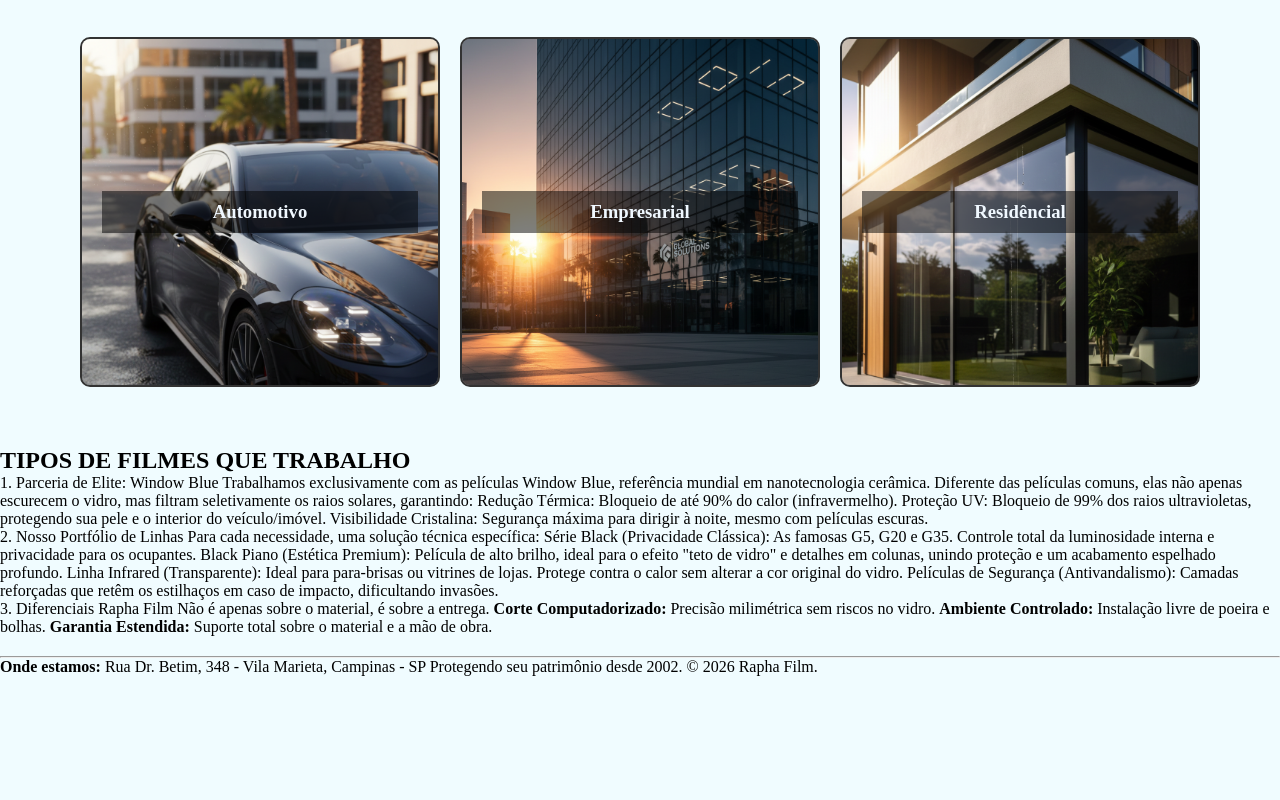
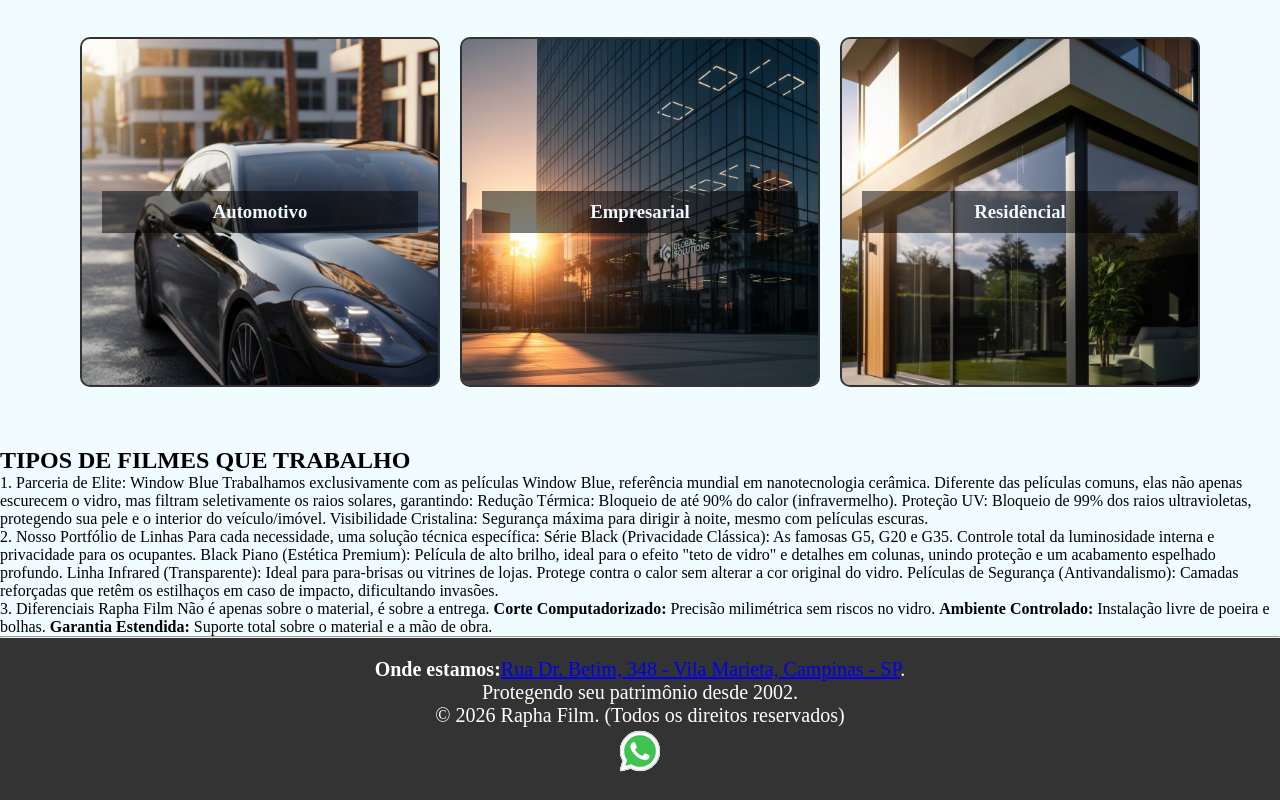
Before and after one commit to AngeloDomingues/Projeto-Insulfilm., a plain HTML site: page index.html in a window 1280 px wide. Shown: the part 517-1317 px from the top of the page. Before the commit the page ends 1193 px from the top, so only its background shows below. Drawn offline with Linux system fonts and the light colour scheme.

Commit message:
Implementação do rodapé com contatos e organização estrutural das seções

```diff
--- a/index.html
+++ b/index.html
@@ -1,5 +1,6 @@
 <!DOCTYPE html>
 <html lang="pt-BR">
+
 <head>
     <meta charset="UTF-8">
     <meta name="viewport" content="width=device-width, initial-scale=1.0">
@@ -7,7 +8,11 @@
     <title>RAPHA FILM</title>
     <link rel="icon" type="image/png" href="img/favicon.png">
     <link rel="stylesheet" href="style.css">
-
+    <link rel="preconnect" href="https://fonts.googleapis.com">
+    <link rel="preconnect" href="https://fonts.gstatic.com" crossorigin>
+    <link
+        href="https://fonts.googleapis.com/css2?family=Inter:ital,opsz,wght@0,14..32,100..900;1,14..32,100..900&display=swap"
+        rel="stylesheet">
 </head>
 
 <body>
@@ -27,10 +32,15 @@
         <section id="Sobre" class="quem_sou_eu">
             <div class="imagem_rapha"><img src="img/Rapha.png" alt="Imagem do Raphael"></div>
             <div class="apresentacao">Raphael Fernando: 22 anos de Tradição em Películas <br>
-Fundada por Raphael Fernando de Almeida, a Rapha Film é referência em Campinas quando o assunto é proteção solar e privacidade. Com sede própria na Rua Dr. Betim, 348, unimos a tradição de quem começou em 2002 com as tecnologias mais modernas do mercado de Insulfilm. Qualidade que você vê, proteção que você sente.</div>
+                Fundada por Raphael Fernando de Almeida, a Rapha Film é referência em Campinas quando o assunto é
+                proteção solar e privacidade. Com sede própria na Rua Dr. Betim, 348, unimos a tradição de quem começou
+                em 2002 com as tecnologias mais modernas do mercado de Insulfilm. Qualidade que você vê, proteção que
+                você sente.</div>
         </section>
 
-        <section id="Servicos"> <h2>Nossos Serviços</h2> <div class="cards-container">
+        <section id="Servicos">
+            <h2>Nossos Serviços</h2>
+            <div class="cards-container">
                 <article class="servico-item flip-card">
                     <div class="flip-card-inner">
                         <div class="card-front">
@@ -39,7 +49,8 @@ Fundada por Raphael Fernando de Almeida, a Rapha Film é referência em Campinas
                         </div>
                         <div class="card-back">
                             <h3>Proteção e Conforto</h3>
-                        <p> Proteção contra raios UV e calor excessivo. Garanta segurança, privacidade e valorize seu veículo com películas de alta performance. </p>
+                            <p> Proteção contra raios UV e calor excessivo. Garanta segurança, privacidade e valorize
+                                seu veículo com películas de alta performance. </p>
                             <a href="#contato">Saiba Mais</a>
                         </div>
                     </div>
@@ -53,7 +64,8 @@ Fundada por Raphael Fernando de Almeida, a Rapha Film é referência em Campinas
                         </div>
                         <div class="card-back">
                             <h3>Produtividade e Segurança</h3>
-                        <p>Aumente a produtividade, segurança e privacidade de seu negócio. Reduza ofuscamento e valorize sua fachada comercial</p>
+                            <p>Aumente a produtividade, segurança e privacidade de seu negócio. Reduza ofuscamento e
+                                valorize sua fachada comercial</p>
                             <a href="#contato">Saiba Mais</a>
                         </div>
                     </div>
@@ -67,7 +79,8 @@ Fundada por Raphael Fernando de Almeida, a Rapha Film é referência em Campinas
                         </div>
                         <div class="card-back">
                             <h3>Conforto e Econômia</h3>
-                        <p>Conforto térmico, privacidade e economia de energia. Proteja móveis do desbotamento e transforme ambientes com elegância.</p>
+                            <p>Conforto térmico, privacidade e economia de energia. Proteja móveis do desbotamento e
+                                transforme ambientes com elegância.</p>
                             <a href="#contato">Saiba Mais</a>
                         </div>
                     </div>
@@ -78,24 +91,31 @@ Fundada por Raphael Fernando de Almeida, a Rapha Film é referência em Campinas
         <section id="galeria" class="tipos-filmes">
             <h2>TIPOS DE FILMES QUE TRABALHO</h2>
             <p>1. Parceria de Elite: Window Blue
-                Trabalhamos exclusivamente com as películas Window Blue, referência mundial em nanotecnologia cerâmica. Diferente das películas comuns, elas não apenas escurecem o vidro, mas filtram seletivamente os raios solares, garantindo:
+                Trabalhamos exclusivamente com as películas Window Blue, referência mundial em nanotecnologia cerâmica.
+                Diferente das películas comuns, elas não apenas escurecem o vidro, mas filtram seletivamente os raios
+                solares, garantindo:
 
                 Redução Térmica: Bloqueio de até 90% do calor (infravermelho).
 
-                Proteção UV: Bloqueio de 99% dos raios ultravioletas, protegendo sua pele e o interior do veículo/imóvel.
+                Proteção UV: Bloqueio de 99% dos raios ultravioletas, protegendo sua pele e o interior do
+                veículo/imóvel.
 
                 Visibilidade Cristalina: Segurança máxima para dirigir à noite, mesmo com películas escuras.
                 <br>
                 2. Nosso Portfólio de Linhas
                 Para cada necessidade, uma solução técnica específica:
 
-                Série Black (Privacidade Clássica): As famosas G5, G20 e G35. Controle total da luminosidade interna e privacidade para os ocupantes.
+                Série Black (Privacidade Clássica): As famosas G5, G20 e G35. Controle total da luminosidade interna e
+                privacidade para os ocupantes.
 
-                Black Piano (Estética Premium): Película de alto brilho, ideal para o efeito "teto de vidro" e detalhes em colunas, unindo proteção e um acabamento espelhado profundo.
+                Black Piano (Estética Premium): Película de alto brilho, ideal para o efeito "teto de vidro" e detalhes
+                em colunas, unindo proteção e um acabamento espelhado profundo.
 
-                Linha Infrared (Transparente): Ideal para para-brisas ou vitrines de lojas. Protege contra o calor sem alterar a cor original do vidro.
+                Linha Infrared (Transparente): Ideal para para-brisas ou vitrines de lojas. Protege contra o calor sem
+                alterar a cor original do vidro.
 
-                Películas de Segurança (Antivandalismo): Camadas reforçadas que retêm os estilhaços em caso de impacto, dificultando invasões.
+                Películas de Segurança (Antivandalismo): Camadas reforçadas que retêm os estilhaços em caso de impacto,
+                dificultando invasões.
                 <br>
                 3. Diferenciais Rapha Film
                 Não é apenas sobre o material, é sobre a entrega.
@@ -104,16 +124,25 @@ Fundada por Raphael Fernando de Almeida, a Rapha Film é referência em Campinas
 
                 <strong>Ambiente Controlado:</strong> Instalação livre de poeira e bolhas.
 
-<strong>Garantia Estendida:</strong> Suporte total sobre o material e a mão de obra. </p>
+                <strong>Garantia Estendida:</strong> Suporte total sobre o material e a mão de obra.
+            </p>
         </section>
 
     </main>
 
+    <hr>
+    <footer class="rodape">
 
-    <footer class="rodape">
-        <hr>
-        <b>Onde estamos:</b> Rua Dr. Betim, 348 - Vila Marieta, Campinas - SP Protegendo seu patrimônio desde 2002. © 2026 Rapha Film.
+        <div>
+            <b>Onde estamos:</b><a href="https://maps.app.goo.gl/bpWQ8j3z8QbRrWZB9">Rua Dr. Betim, 348 - Vila Marieta, Campinas - SP</a>.<br> Protegendo seu patrimônio desde 2002.
+        </div>
+        <div>
+             © 2026 Rapha Film. (Todos os direitos reservados)
+        </div>
+        <a href="https://api.whatsapp.com/send/?phone=5519974052190"target="_blank"> <img src="img/icone_whatsapp.png" alt="Fale conosco pelo whatsapp"></a>
+
     </footer>
 
 </body>
-</html>
+
+</htm
--- a/style.css
+++ b/style.css
@@ -58,6 +58,9 @@ body{
 
 /*Estilizando (Nossos Serviços)*/
 
+
+
+
 .cards-container{
     width: 100%;
     max-width: 1200px;
@@ -68,7 +71,8 @@ body{
     gap: 20px;
     padding: 40px;
     perspective: 1000px;
-}
+
+    }
 
 @media (max-width: 768px) {
     .cards-container{
@@ -147,5 +151,11 @@ body{
     }
 
 .rodape{
-    padding-top: 20px;;
-}
+    padding-top: 20px;
+    background-color: #333333;
+    padding: 20px;
+    text-align: center;
+    color: white;
+    font-size:20px;
+    text-decoration: none;
+    }
```
Also changed, not shown: img/icone_whatsapp.png (added). Lines whose indentation alone changed are shown as unchanged.
